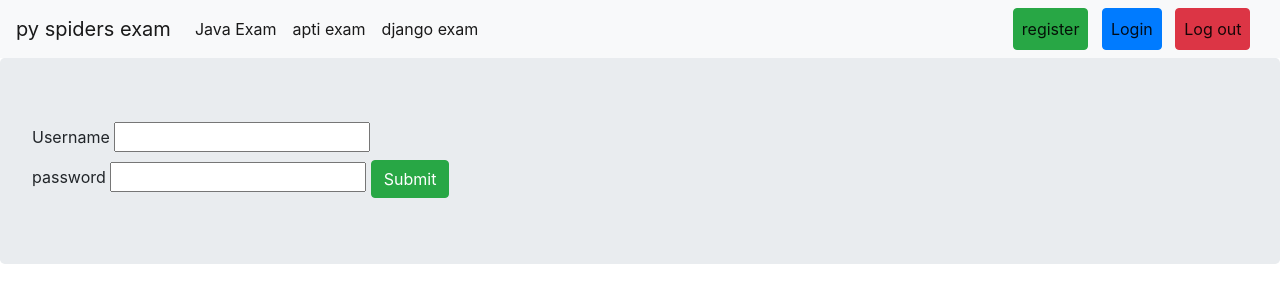
After one commit to atharva8830/Django-Login-Authentication, a Django app: page /register/ in a window 1280 px wide. The commit adds this page. Shown: the top 303 px of the page. Run offline with Django 4.2, Linux system fonts and the light colour scheme.

Commit message:
register functionality

```diff
--- a/app/views.py
+++ b/app/views.py
@@ -1,5 +1,6 @@
-from django.shortcuts import render
+from django.shortcuts import render, redirect
 from django.contrib.auth.decorators import login_required
+from django.contrib.auth.models import User
 
 # Create your views here.
 
@@ -20,3 +21,12 @@ def django_views(request):
 def logout_views(request):
 
     return render (request , 'logout.html')
+
+
+def register_view(request):
+    if request.method == 'POST':
+        username = request.POST['username']
+        password = request.POST['password']
+        User.objects.create_user(username = username, password = password)
+        return redirect('home')
+    return render (request,  'register.html')
--- a/auth_pro/urls.py
+++ b/auth_pro/urls.py
@@ -23,10 +23,11 @@ from app import views
 
 urlpatterns = [
     path("admin/", admin.site.urls),
-    path("", views.home_view),
+    path("", views.home_view, name = 'home'),
     path("java/", views.java_views),
     path("apti/", views.apti_views),
     path("django/", views.django_views),
     path("logout/", views.logout_views),
+    path("register/", views.register_view),
     path("accounts/", include('django.contrib.auth.urls')),
 ]
--- a/template/index.html
+++ b/template/index.html
@@ -35,7 +35,7 @@
             <ul class="navbar-nav ml-auto">
 
                 <li class="nav-item active">
-                    <a class="nav-link btn btn-success" href="#">register</a>
+                    <a class="nav-link btn btn-success" href="/register/">register</a>
                 </li>&nbsp;&nbsp;&nbsp;
 
                 <li class="nav-item active">
--- /dev/null
+++ b/template/register.html
@@ -0,0 +1,22 @@
+<!DOCTYPE html>
+{% extends 'index.html' %}
+
+
+{% block body_block %}
+
+<div class="jumbotron">
+    <form method = 'post'>
+        <label>
+            Username
+            <input type="text" name="username">
+        </label>
+        <br>
+        <label>
+            password <input type="password" name="password">
+        </label>
+        <input type="submit" class="btn btn-success">
+        {% csrf_token %}
+    </form>
+</div>
+
+{% endblock body_block %}
```
Also changed, not shown: db.sqlite3.
